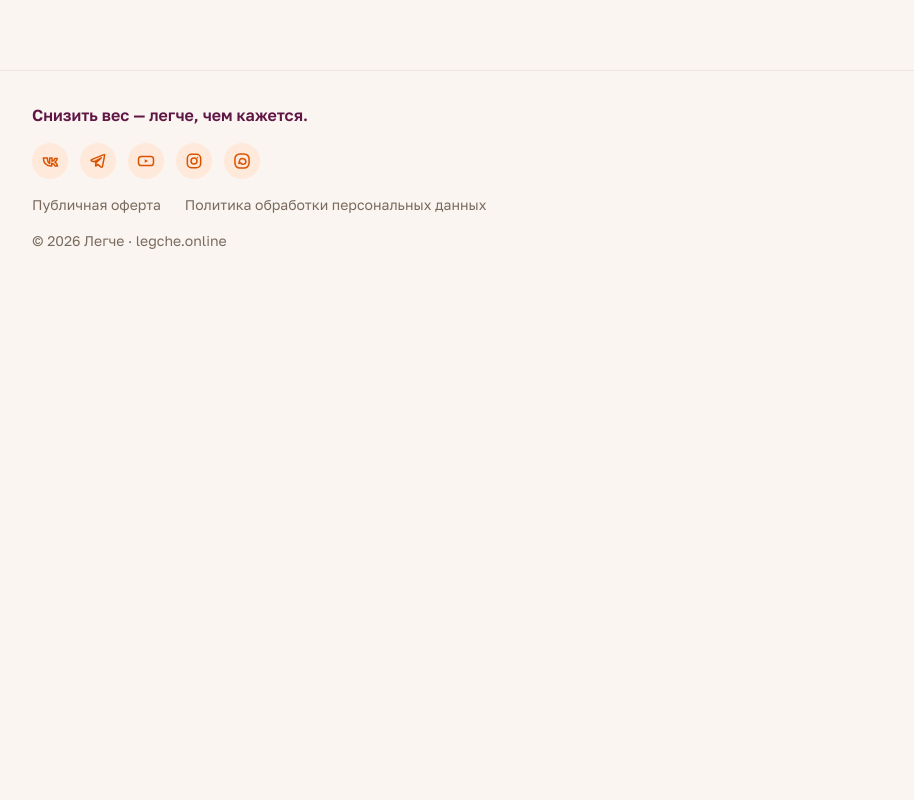
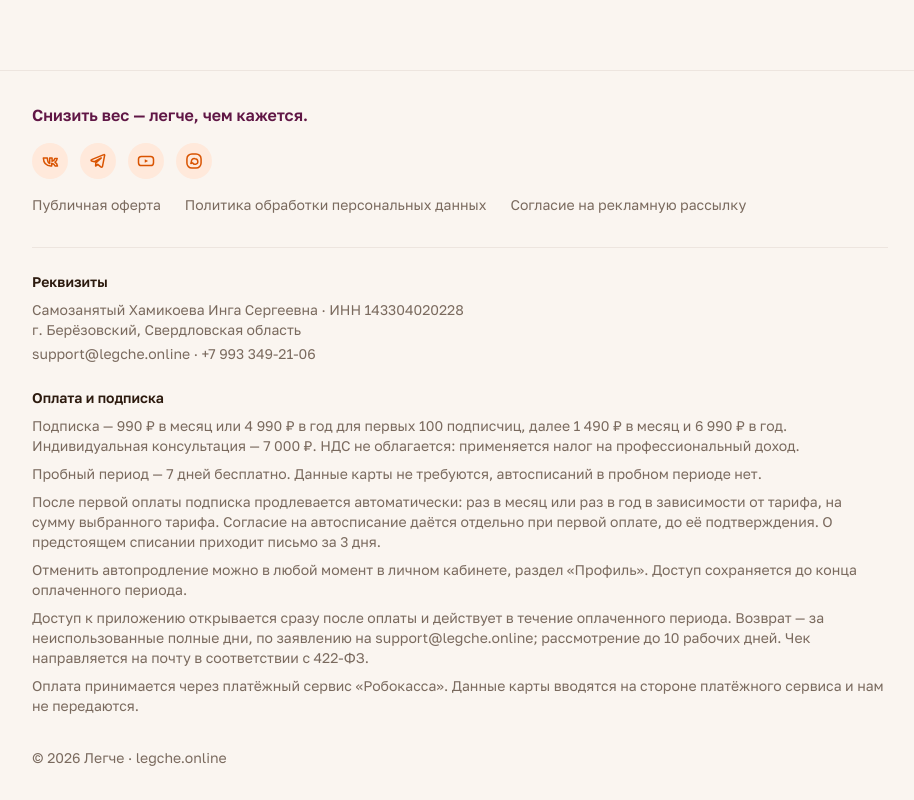
Before and after one commit to ingakhamikoeva/legche-landing, a React (Vite) app: page / in a window 1280 px wide. Shown: the part 4677-5477 px from the top of the page, without its empty margins (180-1094 px from the left). Before the commit the page ends 4960 px from the top, so only its background shows below. Built offline with nearby package versions, Linux system fonts and the light colour scheme.

Commit message:
Add files via upload

```diff
--- a/src/components/Sections.tsx
+++ b/src/components/Sections.tsx
@@ -8,7 +8,7 @@ import mark from '../assets/mark.png';
 import { recipePhoto } from '../lib/photos';
 import {
   IconLesson, IconPlate, IconChat, IconHeadphones, IconDiary, IconShield,
-  IconVk, IconTelegram, IconYoutube, IconInstagram, IconMax,
+  IconVk, IconTelegram, IconYoutube, IconMax,
 } from './Icons';
 
 /* ---------- Шапка (ТЗ v2, раздел 2) ---------- */
@@ -356,15 +356,10 @@ export function Footer() {
              className="flex h-9 w-9 items-center justify-center rounded-full bg-orange-mist text-orange-deep transition-colors hover:bg-orange hover:text-white">
             <IconTelegram className="h-5 w-5" />
           </a>
-          <a href="https://www.youtube.com/@Inga_Orange" target="_blank" rel="noopener noreferrer"
+          <a href="https://www.youtube.com/@legche_online" target="_blank" rel="noopener noreferrer"
              aria-label="YouTube"
              className="flex h-9 w-9 items-center justify-center rounded-full bg-orange-mist text-orange-deep transition-colors hover:bg-orange hover:text-white">
             <IconYoutube className="h-5 w-5" />
-          </a>
-          <a href="https://www.instagram.com/inga_orange_" target="_blank" rel="noopener noreferrer"
-             aria-label="Instagram"
-             className="flex h-9 w-9 items-center justify-center rounded-full bg-orange-mist text-orange-deep transition-colors hover:bg-orange hover:text-white">
-            <IconInstagram className="h-5 w-5" />
           </a>
           <a href="https://max.ru/se13278182_biz" target="_blank" rel="noopener noreferrer"
              aria-label="MAX"
@@ -375,9 +370,57 @@ export function Footer() {
         <div className="mt-4 flex flex-wrap gap-x-6 gap-y-2">
           <a href="/oferta" className="hover:text-orange">Публичная оферта</a>
           <a href="/privacy" className="hover:text-orange">Политика обработки персональных данных</a>
+          <a href="/consent-marketing" className="hover:text-orange">Согласие на рекламную рассылку</a>
         </div>
-        {/* Реквизиты (ИП / самозанятость) — вписать перед подключением ЮKassa */}
-        <p className="mt-4">© {new Date().getFullYear()} Легче · legche.online</p>
+
+        {/* Реквизиты и условия оплаты — требование Робокассы к подвалу сайта.
+            Все формулировки взяты из оферты (разделы 4, 5, 6, 7), редакция
+            от 1 сентября 2026. Менять здесь — только вместе с офертой. */}
+        <div className="mt-8 border-t border-line pt-6">
+          <p className="font-semibold text-ink">Реквизиты</p>
+          <p className="mt-2">Самозанятый Хамикоева Инга Сергеевна · ИНН 143304020228</p>
+          <p>г. Берёзовский, Свердловская область</p>
+          <p className="mt-1">
+            <a href="mailto:support@legche.online" className="hover:text-orange">support@legche.online</a>
+            {" · "}
+            <a href="tel:+79933492106" className="hover:text-orange">+7 993 349-21-06</a>
+          </p>
+        </div>
+
+        <div className="mt-6">
+          <p className="font-semibold text-ink">Оплата и подписка</p>
+          <p className="mt-2">
+            Подписка — 990 ₽ в месяц или 4 990 ₽ в год для первых 100 подписчиц,
+            далее 1 490 ₽ в месяц и 6 990 ₽ в год. Индивидуальная консультация — 7 000 ₽.
+            НДС не облагается: применяется налог на профессиональный доход.
+          </p>
+          <p className="mt-2">
+            Пробный период — 7 дней бесплатно. Данные карты не требуются,
+            автосписаний в пробном периоде нет.
+          </p>
+          <p className="mt-2">
+            После первой оплаты подписка продлевается автоматически: раз в месяц
+            или раз в год в зависимости от тарифа, на сумму выбранного тарифа.
+            Согласие на автосписание даётся отдельно при первой оплате, до её
+            подтверждения. О предстоящем списании приходит письмо за 3 дня.
+          </p>
+          <p className="mt-2">
+            Отменить автопродление можно в любой момент в личном кабинете,
+            раздел «Профиль». Доступ сохраняется до конца оплаченного периода.
+          </p>
+          <p className="mt-2">
+            Доступ к приложению открывается сразу после оплаты и действует
+            в течение оплаченного периода. Возврат — за неиспользованные полные
+            дни, по заявлению на support@legche.online; рассмотрение до 10 рабочих
+            дней. Чек направляется на почту в соответствии с 422-ФЗ.
+          </p>
+          <p className="mt-2">
+            Оплата принимается через платёжный сервис «Робокасса». Данные карты
+            вводятся на стороне платёжного сервиса и нам не передаются.
+          </p>
+        </div>
+
+        <p className="mt-8">© {new Date().getFullYear()} Легче · legche.online</p>
       </div>
     </footer>
   );
```
